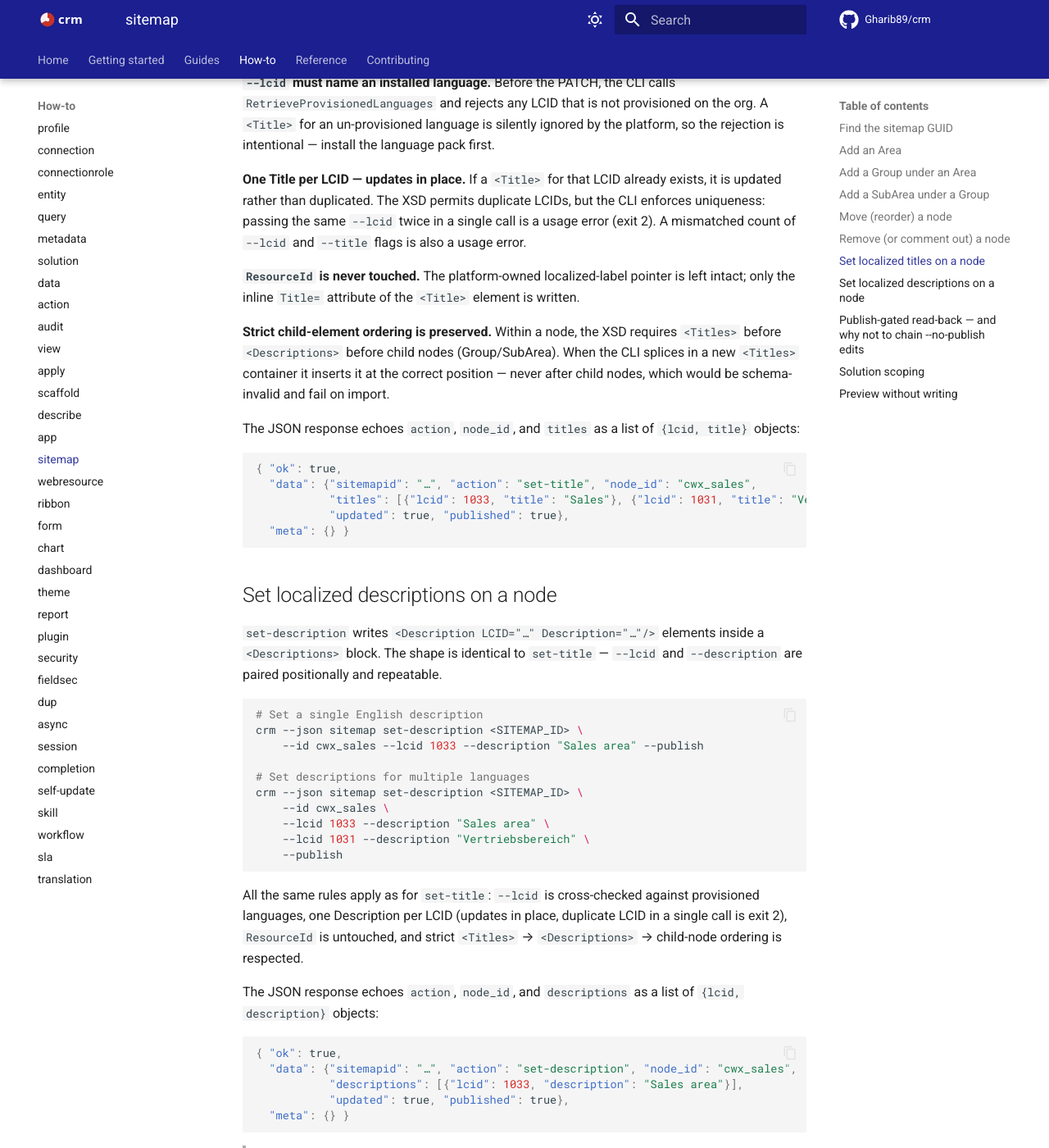
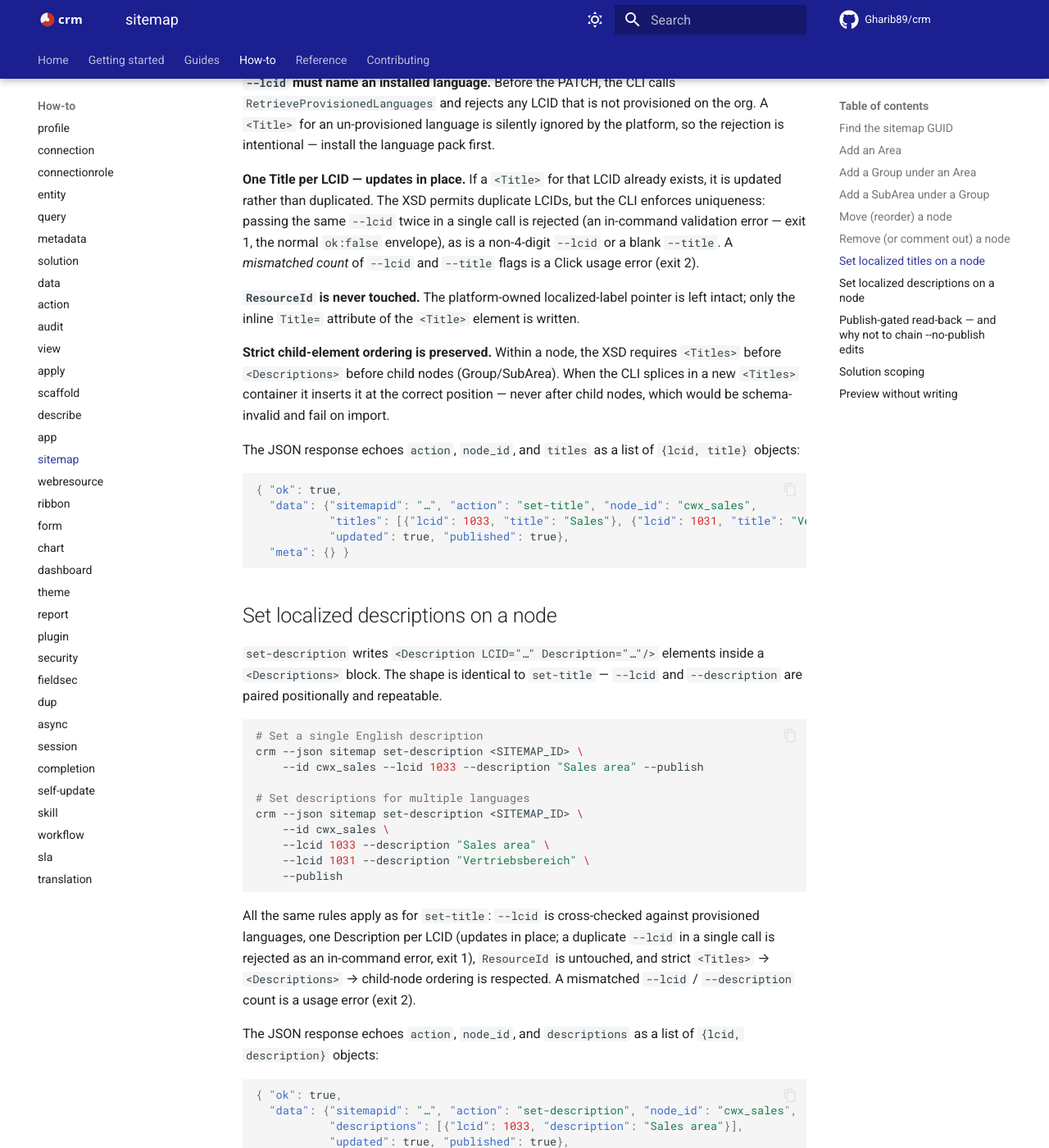
Before and after one commit to Gharib89/crm, an MkDocs documentation site: the page built from docs/how-to/sitemap.md, in a window 1280 px wide and 1400 px high, scrolled down 2859 px. Shown: the whole window at 82% size. Built offline with MkDocs 1.6.1 and Material for MkDocs 9.7.7, drawn with Linux system fonts in a browser that asks for light colours; comment, search, counter and statistics services are not loaded.

Commit message:
fix: wrap installed-language probe error; correct exit-code docs
Address Copilot round 1: re-raise a malformed RetrieveProvisionedLanguages
response as D365Error so it flows through the CLI error envelope instead of an
unhandled traceback. Correct the docs/skill which mislabeled duplicate-LCID /
non-4-digit / blank-text as exit-2 usage errors — per ADR 0001 these are
in-command validation (exit 1, the ok:false envelope), like add-area's
id-grammar checks; only a mismatched --lcid/--title count is a Click usage
error (exit 2). Add command-layer tests pinning the duplicate-LCID exit-1
contract.

````diff
--- a/docs/how-to/sitemap.md
+++ b/docs/how-to/sitemap.md
@@ -139,9 +139,10 @@ so the rejection is intentional — install the language pack first.
 
 **One Title per LCID — updates in place.** If a `<Title>` for that LCID already
 exists, it is updated rather than duplicated. The XSD permits duplicate LCIDs, but
-the CLI enforces uniqueness: passing the same `--lcid` twice in a single call is a
-usage error (exit 2). A mismatched count of `--lcid` and `--title` flags is also a
-usage error.
+the CLI enforces uniqueness: passing the same `--lcid` twice in a single call is
+rejected (an in-command validation error — exit 1, the normal `ok:false`
+envelope), as is a non-4-digit `--lcid` or a blank `--title`. A *mismatched count*
+of `--lcid` and `--title` flags is a Click usage error (exit 2).
 
 **`ResourceId` is never touched.** The platform-owned localized-label pointer is
 left intact; only the inline `Title=` attribute of the `<Title>` element is written.
@@ -182,9 +183,11 @@ crm --json sitemap set-description <SITEMAP_ID> \
 ```
 
 All the same rules apply as for `set-title`: `--lcid` is cross-checked against
-provisioned languages, one Description per LCID (updates in place, duplicate LCID in
-a single call is exit 2), `ResourceId` is untouched, and strict
-`<Titles>` → `<Descriptions>` → child-node ordering is respected.
+provisioned languages, one Description per LCID (updates in place; a duplicate
+`--lcid` in a single call is rejected as an in-command error, exit 1),
+`ResourceId` is untouched, and strict `<Titles>` → `<Descriptions>` → child-node
+ordering is respected. A mismatched `--lcid` / `--description` count is a usage
+error (exit 2).
 
 The JSON response echoes `action`, `node_id`, and `descriptions` as a list of
 `{lcid, description}` objects:
````
Also changed, not shown: crm/skills/reference/customizations.md (+5 -3 lines), 2 other files.
